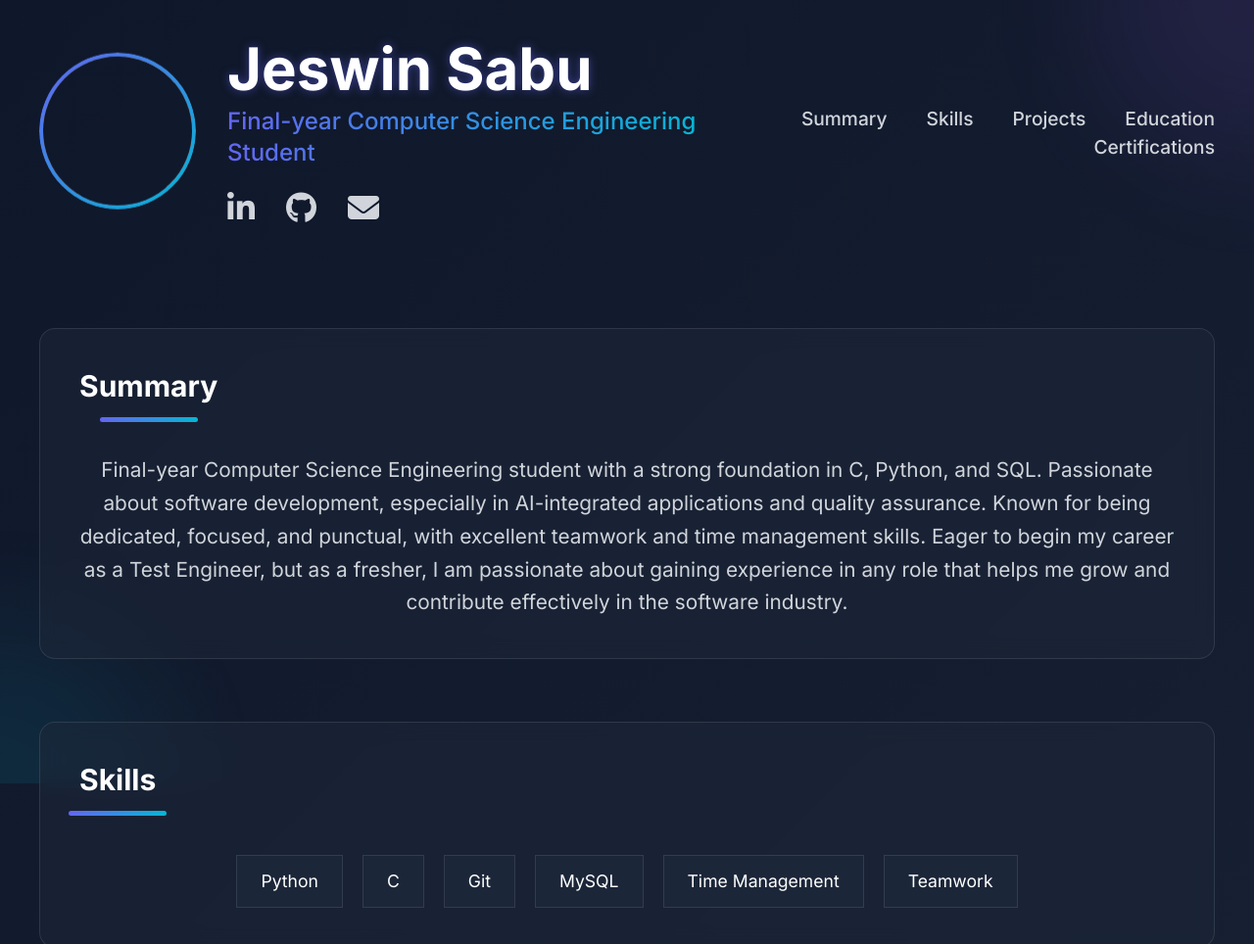
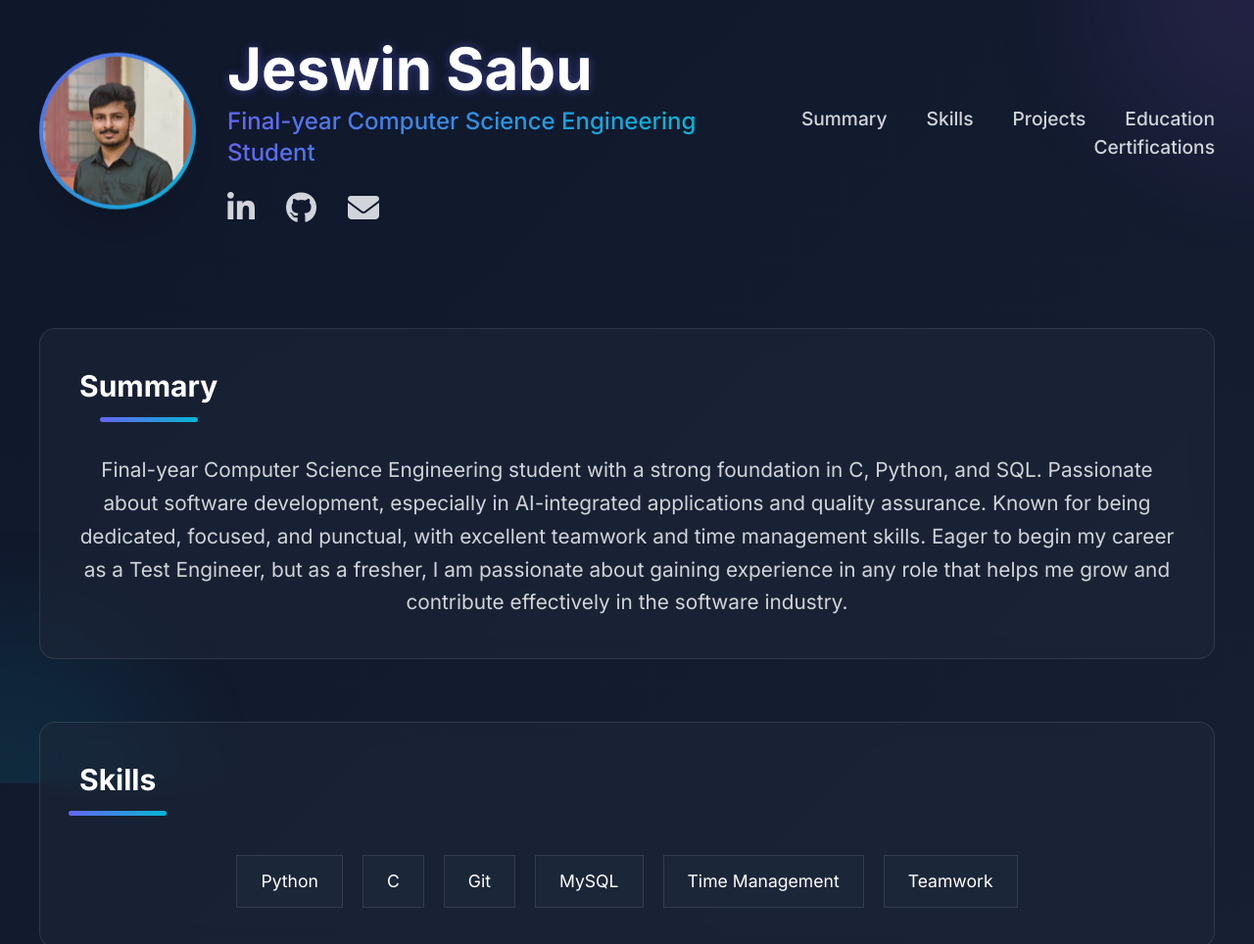
Before and after one commit to jeswinsabu18/portfolio, a plain HTML site: page index.html in a window 1280 px wide. Shown: the top 964 px of the page at 98% size. Drawn offline with nearby package versions, Linux system fonts and the light colour scheme.

Commit message:
Update index.html

```diff
--- a/index.html
+++ b/index.html
@@ -200,14 +200,13 @@
 
         /* Profile image styling */
         .profile-img {
-            border: 4px solid transparent;
-            background: linear-gradient(135deg, var(--primary), var(--secondary)) border-box;
-            -webkit-mask: linear-gradient(#fff 0 0) padding-box, linear-gradient(#fff 0 0);
-            -webkit-mask-composite: xor;
-            mask-composite: exclude;
-            width: 160px;
-            height: 160px;
-        }
+    border: 4px solid transparent;
+    border-radius: 50%; /* keeps it round */
+    background: linear-gradient(135deg, var(--primary), var(--secondary)) border-box;
+    width: 160px;
+    height: 160px;
+    object-fit: cover; /* makes sure image fits */
+}
 
         /* Increased content sizes */
         .content-lg {
```
